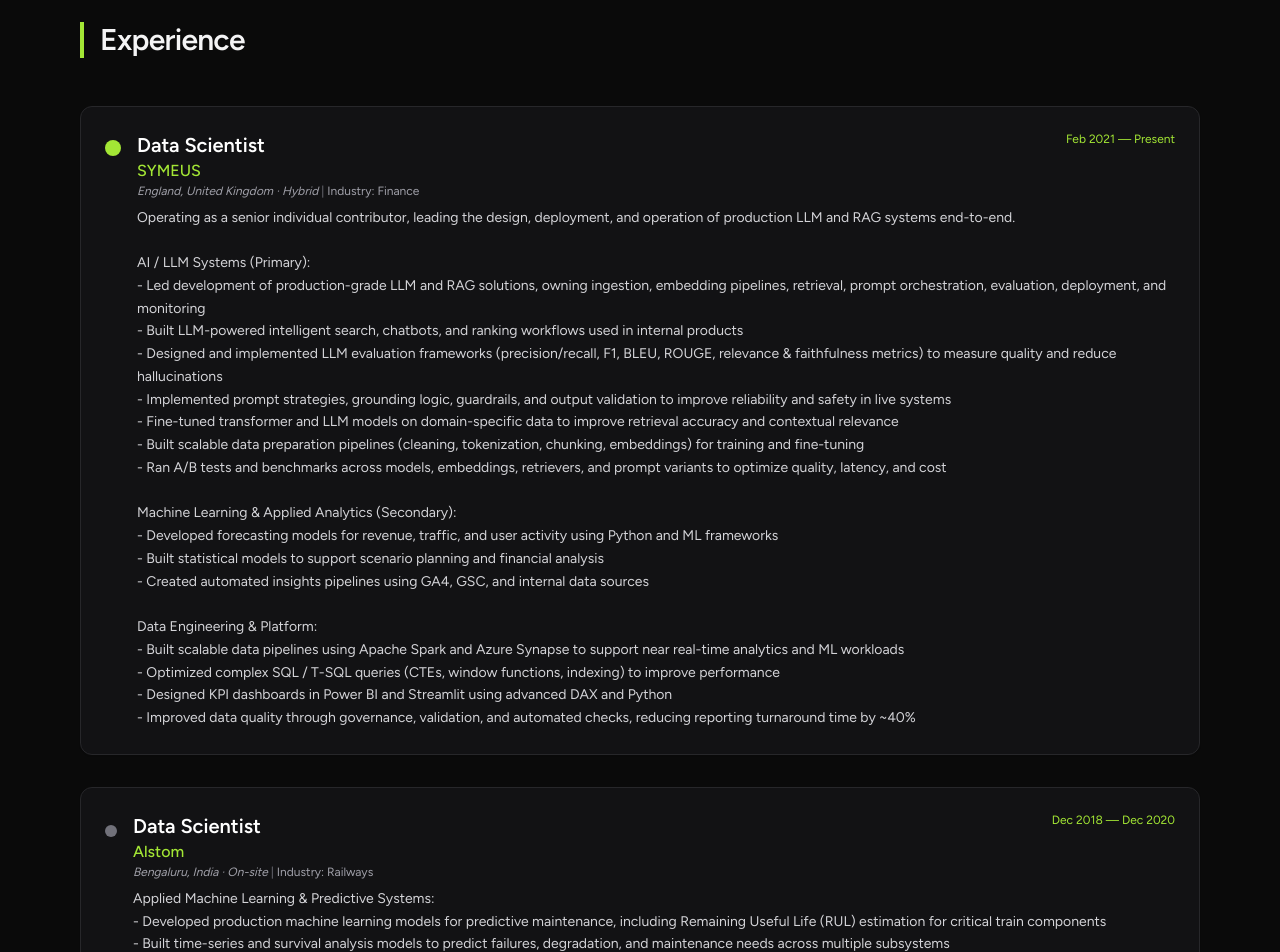
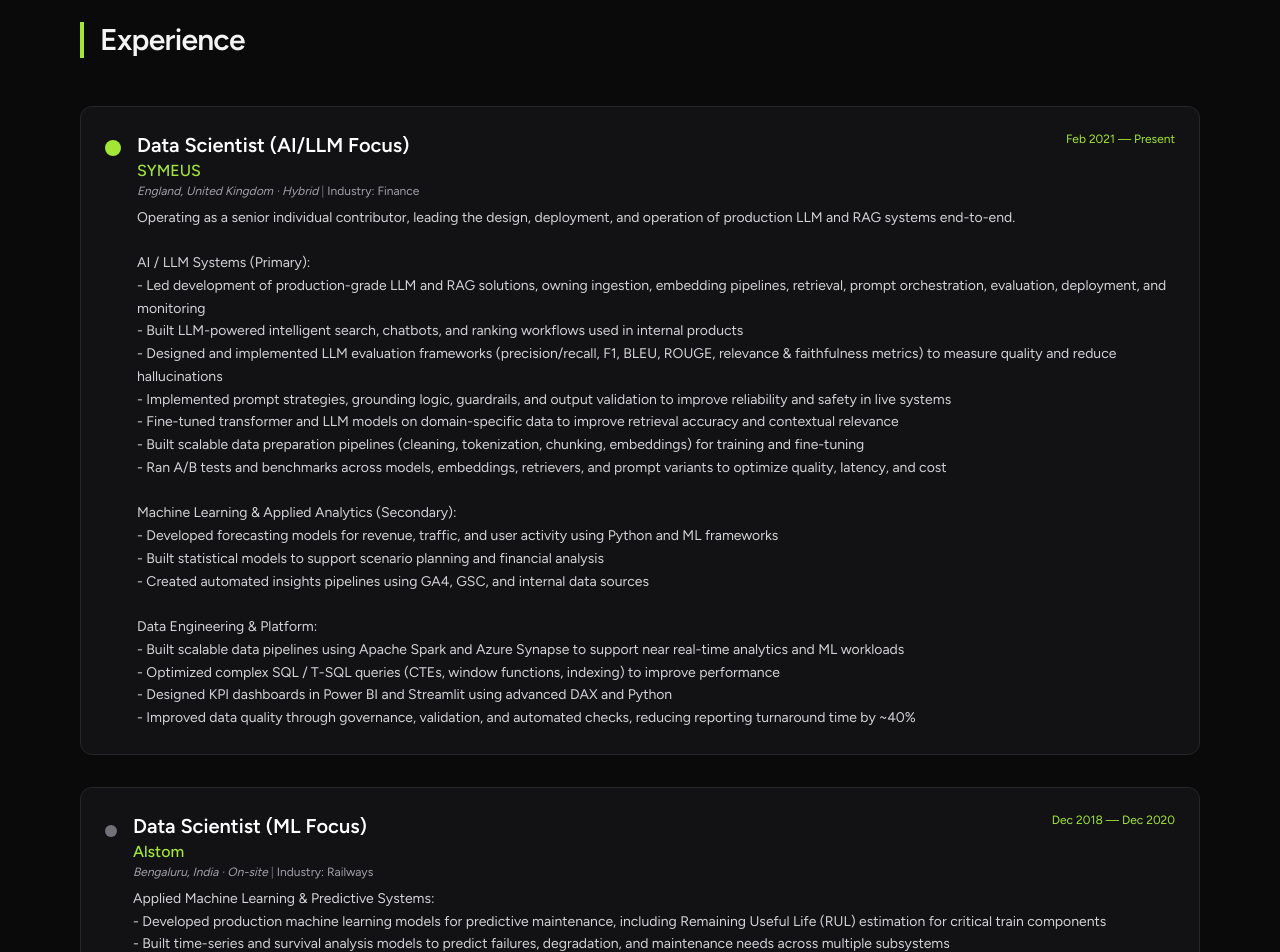
Before and after one commit to victorjohnsonk/victorjohnson.github.io, a Next.js app: page / in a window 1280 px wide. Shown: the part 2320-3272 px from the top of the page. Built offline with nearby package versions, Linux system fonts and the light colour scheme.

Commit message:
Update Experience.jsx

```diff
--- a/src/components/Experience.jsx
+++ b/src/components/Experience.jsx
@@ -5,7 +5,7 @@ import { motion } from 'framer-motion';
 
 const experiences = [
   {
-    title: 'Data Scientist',
+    title: 'Data Scientist (AI/LLM Focus)',
     company: 'SYMEUS',
     industry: 'Finance',
     start: 'Feb 2021',
@@ -35,7 +35,7 @@ Data Engineering & Platform:
 - Improved data quality through governance, validation, and automated checks, reducing reporting turnaround time by ~40%`,
   },
   {
-    title: 'Data Scientist',
+    title: 'Data Scientist (ML Focus)',
     company: 'Alstom',
     industry: 'Railways',
     start: 'Dec 2018',
```
